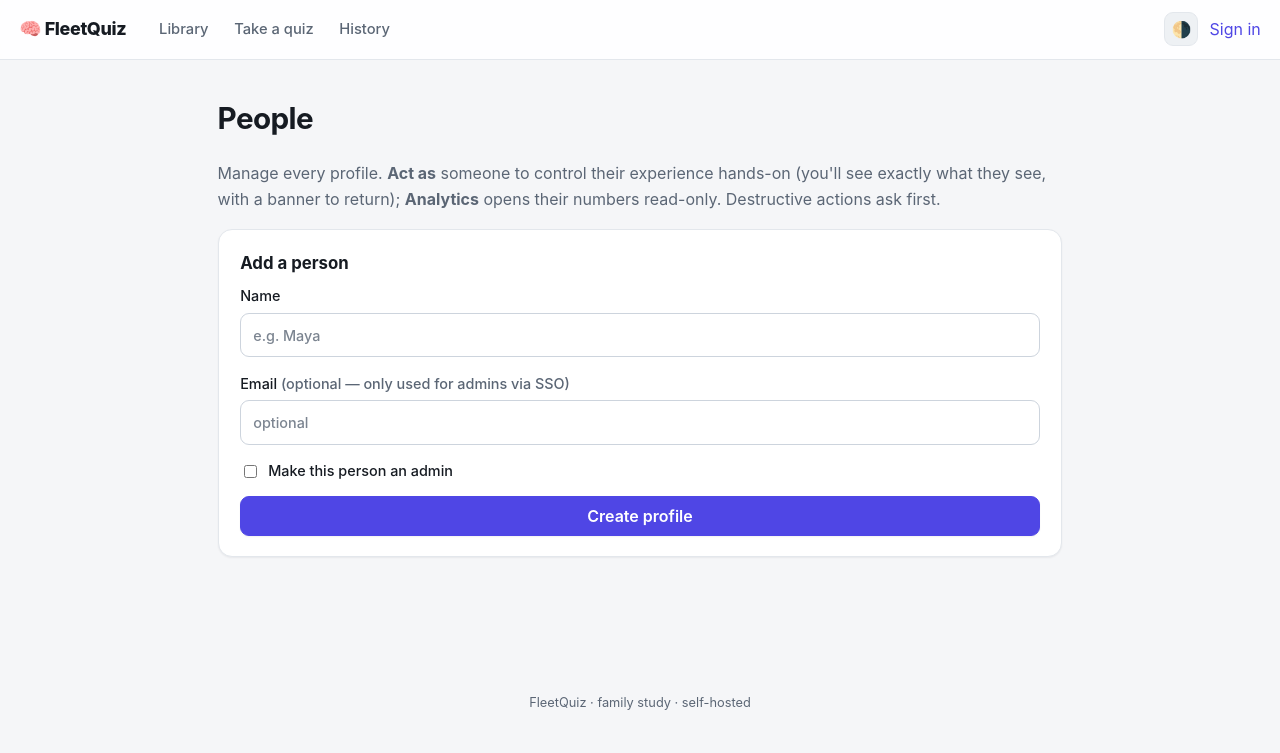
After one commit to bravosierra99/llm_quiz_server, a FastAPI app: template app/templates/admin_users.html in a window 1280 px wide. The commit adds this page. Shown: the top 753 px of the page. Run offline with FastAPI, Linux system fonts and the light colour scheme; the template is opened without the code that fills it, so the values that code supplies are empty; parts of the project's set-up code (start-up, migrations or seed data) failed here and were passed over; some libraries are stand-ins or nearby versions.

Commit message:
feat(admin): admin console + "act as" impersonation
Give admins real control over other profiles, three surfaces:

- Act as <person>: an admin becomes any user — every existing page renders as
  them, with a sticky banner to return in one click. Reuses the whole app rather
  than building per-user control forms, so it covers "everything".
- Admin console (/admin/users): per-person stats, rename, toggle admin, reset
  progress (wipe study state, keep profile), delete (cascades via FK). Each
  destructive action behind a confirm() "are you sure" gate.
- Read-only per-user analytics already shipped in Phase 1; linked from here.

Impersonation is layered safely: identity is resolved the normal way (CF header
then signed cookie), and the act-as cookie is honoured ONLY when the real user
is an admin — so a non-admin who plants the cookie gains nothing (covered by a
test asserting no privilege escalation). An admin acting as a non-admin lives
that non-admin's restricted experience (admin nav/pages gone) until they return.
Server-side guards prevent removing/deleting the last admin and self-deletion.

Co-Authored-By: Claude Opus 4.8 <noreply@anthropic.com>

```diff
--- a/app/main.py
+++ b/app/main.py
@@ -38,7 +38,10 @@ def _startup():
 
 
 def render(request, template, **ctx):
-    ctx.setdefault("user", auth.current_user(request))
+    info = auth.resolve(request)
+    ctx.setdefault("user", info["effective"])
+    ctx.setdefault("acting", info["acting"])
+    ctx.setdefault("real_user", info["real"])
     ctx["request"] = request
     return templates.TemplateResponse(template, ctx)
 
@@ -80,6 +83,7 @@ def who_pick(request: Request, user_id: int = Form(...)):
     resp = RedirectResponse("/", status_code=303)
     resp.set_cookie(auth.COOKIE_NAME, auth.sign_user_id(user_id), max_age=60 * 60 * 24 * 365,
                     httponly=True, samesite="lax")
+    resp.delete_cookie(auth.ACT_COOKIE)  # switching profile drops any impersonation
     return resp
 
 
@@ -96,6 +100,7 @@ def who_new(request: Request, name: str = Form(...), email: str = Form("")):
 def logout():
     resp = RedirectResponse("/who", status_code=303)
     resp.delete_cookie(auth.COOKIE_NAME)
+    resp.delete_cookie(auth.ACT_COOKIE)
     return resp
 
 
@@ -1226,6 +1231,137 @@ def analytics_ai_review(request: Request):
 
 
 # --------------------------------------------------------------------------
+# Admin console — manage people, act as them, reset/delete their data
+# --------------------------------------------------------------------------
+# Identity model note: on the bare-LAN profile picker anyone could already pick
+# an admin profile (no passwords — see auth.py). So these controls are not a
+# security boundary; the safety here is the "are you sure" confirm gate the user
+# asked for, plus server-side guards against footguns (last admin, self-delete).
+@app.get("/admin/users", response_class=HTMLResponse)
+def admin_users(request: Request):
+    admin, redirect = require_admin(request)
+    if redirect:
+        return redirect
+    with get_conn() as conn:
+        users = _user_rollups(conn)
+        admin_count = conn.execute(
+            "SELECT COUNT(*) AS c FROM users WHERE is_admin = 1").fetchone()["c"]
+    return render(request, "admin_users.html", users=users, admin_count=admin_count)
+
+
+@app.post("/admin/users/new")
+def admin_new_user(request: Request, name: str = Form(...), email: str = Form(""),
+                   make_admin: str = Form("")):
+    _, redirect = require_admin(request)
+    if redirect:
+        return redirect
+    if name.strip():
+        u = auth.create_user(name, email or None)
+        if make_admin == "1" and not u["is_admin"]:
+            with get_conn() as conn:
+                conn.execute("UPDATE users SET is_admin = 1 WHERE id = ?", (u["id"],))
+    return RedirectResponse("/admin/users", status_code=303)
+
+
+@app.post("/admin/users/{user_id}/rename")
+def admin_rename_user(request: Request, user_id: int, name: str = Form(...)):
+    _, redirect = require_admin(request)
+    if redirect:
+        return redirect
+    name = name.strip()
+    if name:
+        with get_conn() as conn:
+            conn.execute("UPDATE users SET name = ? WHERE id = ?", (name, user_id))
+    return RedirectResponse("/admin/users", status_code=303)
+
+
+@app.post("/admin/users/{user_id}/toggle-admin")
+def admin_toggle_admin(request: Request, user_id: int):
+    _, redirect = require_admin(request)
+    if redirect:
+        return redirect
+    with get_conn() as conn:
+        target = conn.execute("SELECT is_admin FROM users WHERE id = ?", (user_id,)).fetchone()
+        if target:
+            if target["is_admin"]:
+                # Never strip the last admin — it would lock everyone out of admin.
+                cnt = conn.execute(
+                    "SELECT COUNT(*) AS c FROM users WHERE is_admin = 1").fetchone()["c"]
+                if cnt > 1:
+                    conn.execute("UPDATE users SET is_admin = 0 WHERE id = ?", (user_id,))
+            else:
+                conn.execute("UPDATE users SET is_admin = 1 WHERE id = ?", (user_id,))
+    return RedirectResponse("/admin/users", status_code=303)
+
+
+@app.post("/admin/users/{user_id}/reset")
+def admin_reset_user(request: Request, user_id: int):
+    """Wipe a learner's STUDY state (sessions, answers, recall, flags, tutor
+    chats) but keep their profile and subject enrollment. Sessions cascade to
+    answers + session_questions via FK (foreign_keys=ON in get_conn)."""
+    _, redirect = require_admin(request)
+    if redirect:
+        return redirect
+    with get_conn() as conn:
+        conn.execute("DELETE FROM quiz_sessions WHERE user_id = ?", (user_id,))
+        conn.execute("DELETE FROM review_state WHERE user_id = ?", (user_id,))
+        conn.execute("DELETE FROM question_flags WHERE user_id = ?", (user_id,))
+        conn.execute("DELETE FROM tutor_messages WHERE user_id = ?", (user_id,))
+    return RedirectResponse("/admin/users", status_code=303)
+
+
+@app.post("/admin/users/{user_id}/delete")
+def admin_delete_user(request: Request, user_id: int):
+    """Remove a profile entirely. One DELETE — `users` FK cascades wipe their
+    sessions, answers, recall state, flags and tutor chats."""
+    _, redirect = require_admin(request)
+    if redirect:
+        return redirect
+    # Guard against the REAL signed-in admin, not the effective user — otherwise
+    # an admin who is "acting as" a fellow admin could delete their own account.
+    real = auth.resolve(request)["real"]
+    resp = RedirectResponse("/admin/users", status_code=303)
+    if real and user_id == real["id"]:
+        return resp  # never delete yourself
+    with get_conn() as conn:
+        target = conn.execute("SELECT is_admin FROM users WHERE id = ?", (user_id,)).fetchone()
+        if target:
+            if target["is_admin"]:
+                cnt = conn.execute(
+                    "SELECT COUNT(*) AS c FROM users WHERE is_admin = 1").fetchone()["c"]
+                if cnt <= 1:
+                    return resp  # don't delete the last admin
+            conn.execute("DELETE FROM users WHERE id = ?", (user_id,))
+    resp.delete_cookie(auth.ACT_COOKIE)  # in case we were acting as them
+    return resp
+
+
+@app.post("/admin/act-as/{user_id}")
+def admin_act_as(request: Request, user_id: int):
+    """Become another user — every page then renders as them, with a banner to
+    return. Reuses the whole app rather than building per-user control forms."""
+    admin, redirect = require_admin(request)
+    if redirect:
+        return redirect
+    target = auth.get_user(user_id)
+    resp = RedirectResponse("/", status_code=303)
+    if target and target["id"] != admin["id"]:
+        resp.set_cookie(auth.ACT_COOKIE, auth.sign_act_as(user_id),
+                        max_age=60 * 60 * 8, httponly=True, samesite="lax")
+    return resp
+
+
+@app.post("/admin/stop-acting")
+def admin_stop_acting(request: Request):
+    """Drop impersonation and return to the admin's own identity. Not admin-gated:
+    it only clears the act-as cookie (the real admin cookie is untouched), so it
+    works even while the effective user is the non-admin being impersonated."""
+    resp = RedirectResponse("/admin/users", status_code=303)
+    resp.delete_cookie(auth.ACT_COOKIE)
+    return resp
+
+
+# --------------------------------------------------------------------------
 # Review queue (admin) — approve/reject LLM proposals (generate-more, flag-fix)
 # --------------------------------------------------------------------------
 @app.get("/review", response_class=HTMLResponse)
--- a/app/static/style.css
+++ b/app/static/style.css
@@ -417,4 +417,19 @@ details.chapter-block table.data { margin: .2rem 1rem 1rem; width: auto; min-wid
 .sum-stat { color: var(--muted); font-size: .85rem; font-weight: 500; white-space: nowrap; }
 .weak-flag { color: var(--danger); font-weight: 650; }
 
+/* Impersonation banner — sticky, hard to miss, so you always know you're
+   acting as someone and can get back in one click. */
+.impersonation-banner {
+  display: flex; align-items: center; justify-content: space-between; gap: 1rem;
+  flex-wrap: wrap; padding: .6rem 1rem; font-size: .9rem; font-weight: 550;
+  background: var(--warn); color: #fff;
+  border-bottom: 1px solid color-mix(in srgb, var(--warn) 70%, #000);
+}
+.impersonation-banner strong { font-weight: 800; }
+.impersonation-banner .btn { background: rgba(255, 255, 255, .15); color: #fff; border-color: rgba(255, 255, 255, .55); }
+.impersonation-banner .btn:hover { background: #fff; color: var(--warn); border-color: #fff; }
+
+.admin-row-actions { margin-top: .9rem; padding-top: .9rem; border-top: 1px solid var(--border); gap: .5rem; }
+.checkbox-row { display: flex; align-items: center; gap: .5rem; font-weight: 500; }
+
 footer { text-align: center; padding: 2.5rem 1rem; font-size: .8rem; color: var(--muted); }
--- /dev/null
+++ b/app/templates/admin_users.html
@@ -0,0 +1,72 @@
+{% extends "base.html" %}
+{% block title %}Admin · People · FleetQuiz{% endblock %}
+{% block body %}
+<h1>People</h1>
+<p class="muted">Manage every profile. <strong>Act as</strong> someone to control their
+experience hands-on (you'll see exactly what they see, with a banner to return);
+<strong>Analytics</strong> opens their numbers read-only. Destructive actions ask first.</p>
+
+{% for u in users %}
+<div class="card">
+  <div class="row-between">
+    <div>
+      <h3 style="margin:0">{{ u.name }}{% if u.is_admin %} ⭐{% endif %}{% if u.id == real_user.id %} <span class="muted small">(you)</span>{% endif %}</h3>
+      <p class="muted small" style="margin:.25rem 0 0">
+        {% if u.pct is not none %}{{ u.pct }}% · {{ u.attempts }} attempts{% else %}no attempts yet{% endif %}
+        · {{ u.mastered }} mastered · last active {{ u.last_active[:10] if u.last_active else '—' }}
+      </p>
+    </div>
+    <div class="actions">
+      <a class="btn small" href="/analytics/user/{{ u.id }}">📊 Analytics</a>
+      {% if u.id != real_user.id %}
+      <form method="post" action="/admin/act-as/{{ u.id }}">
+        <button type="submit" class="btn small">👤 Act as</button>
+      </form>
+      {% endif %}
+    </div>
+  </div>
+
+  <div class="actions admin-row-actions">
+    <form method="post" action="/admin/users/{{ u.id }}/rename" class="actions">
+      <input name="name" value="{{ u.name }}" aria-label="Name" style="width:auto">
+      <button type="submit" class="btn small">Rename</button>
+    </form>
+
+    <form method="post" action="/admin/users/{{ u.id }}/toggle-admin">
+      {% if u.is_admin and admin_count <= 1 %}
+      <button type="button" class="btn small" disabled title="Can't remove the only admin">Revoke admin</button>
+      {% else %}
+      <button type="submit" class="btn small">{{ 'Revoke admin' if u.is_admin else 'Make admin' }}</button>
+      {% endif %}
+    </form>
+
+    <form method="post" action="/admin/users/{{ u.id }}/reset">
+      <button type="submit" class="btn small danger"
+              onclick='return confirm("Reset ALL study progress for " + {{ u.name|tojson }} + "? Their sessions, recall state and flags are erased. This cannot be undone.")'>
+        Reset progress
+      </button>
+    </form>
+
+    {% if u.id != real_user.id and not (u.is_admin and admin_count <= 1) %}
+    <form method="post" action="/admin/users/{{ u.id }}/delete">
+      <button type="submit" class="btn small danger"
+              onclick='return confirm("Delete " + {{ u.name|tojson }} + " entirely? Their profile and ALL their data are removed for good.")'>
+        Delete
+      </button>
+    </form>
+    {% endif %}
+  </div>
+</div>
+{% endfor %}
+
+<div class="card">
+  <h3>Add a person</h3>
+  <form method="post" action="/admin/users/new" class="stack">
+    <label>Name <input name="name" required placeholder="e.g. Maya"></label>
+    <label>Email <span class="muted">(optional — only used for admins via SSO)</span>
+      <input name="email" type="email" placeholder="optional"></label>
+    <label class="checkbox-row"><input type="checkbox" name="make_admin" value="1" style="width:auto"> Make this person an admin</label>
+    <button type="submit" class="primary">Create profile</button>
+  </form>
+</div>
+{% endblock %}
--- a/app/templates/base.html
+++ b/app/templates/base.html
@@ -30,6 +30,7 @@
     <a href="/history" class="{{ 'active' if path.startswith('/history') else '' }}">History</a>
     {% if user and user.is_admin %}
     <a href="/analytics" class="{{ 'active' if path.startswith('/analytics') else '' }}">Analytics</a>
+    <a href="/admin/users" class="{{ 'active' if path.startswith('/admin') else '' }}">Admin</a>
     <a href="/review" class="{{ 'active' if path.startswith('/review') else '' }}">Review</a>
     <a href="/import" class="{{ 'active' if path.startswith('/import') else '' }}">Import</a>
     {% endif %}
@@ -47,6 +48,14 @@
     {% endif %}
   </div>
 </header>
+{% if acting %}
+<div class="impersonation-banner">
+  <span>👤 Acting as <strong>{{ user.name }}</strong>{% if real_user %} — you're signed in as {{ real_user.name }}{% endif %}. You see exactly what they see.</span>
+  <form method="post" action="/admin/stop-acting">
+    <button type="submit" class="btn small">↩ Return to admin</button>
+  </form>
+</div>
+{% endif %}
 <main>
   {% block body %}{% endblock %}
 </main>
```
Also changed, not shown: app/auth.py (+50 -2 lines).
